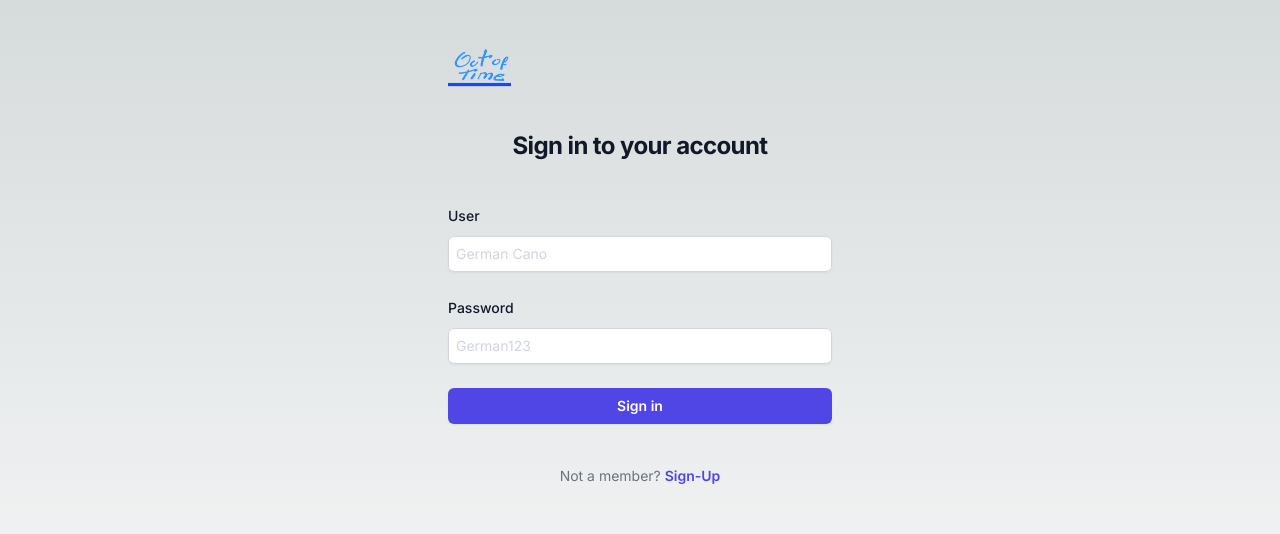
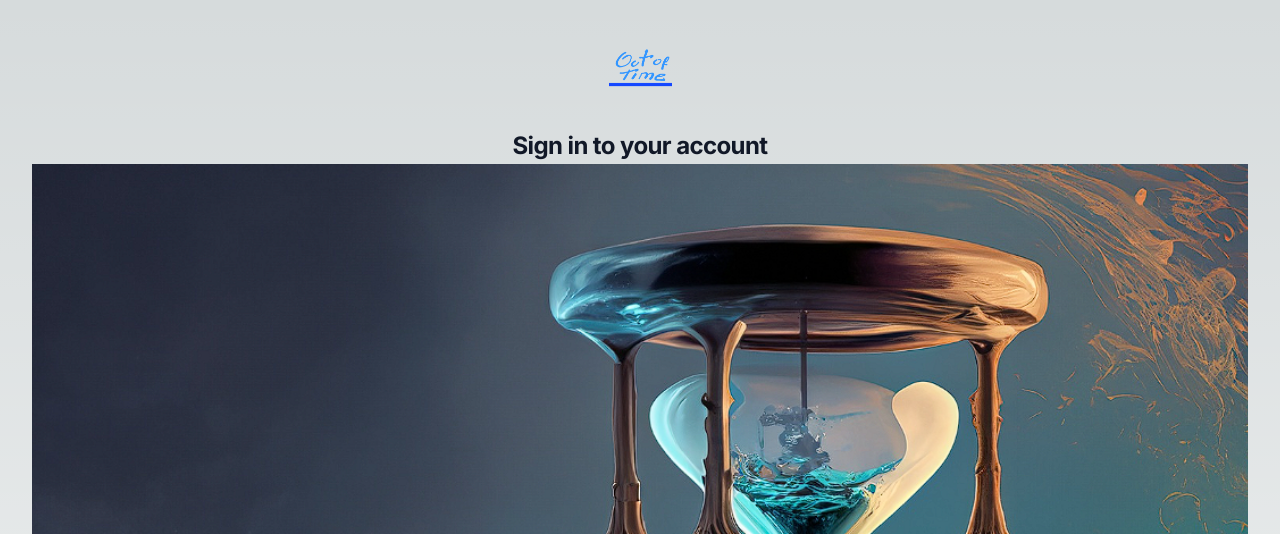
Before and after one commit to oconsl/out-of-time-myb, a Next.js app: page /login in a window 1280 px wide. Shown: the top 534 px of the page. Built offline with nearby package versions, Linux system fonts and the light colour scheme.

Commit message:
add background images and corrections in login page

```diff
--- a/src/app/login/page.jsx
+++ b/src/app/login/page.jsx
@@ -1,20 +1,35 @@
 import Link from "next/link";
-import Image from 'next/image'
-import logo from '@/assets/logo-op1.png'
+import Image from "next/image";
+import logo from "@/assets/logo-op1.png";
+import watchImage from "@/assets/reloj-op1.png";
+import bgImage from "@/assets/bgRegister.png";
 
 export default function LoginPage() {
   return (
     <>
       <div className="flex min-h-full flex-1 flex-col justify-center px-6 py-12 lg:px-8">
         <div className="sm:mx-auto sm:w-full sm:max-w-sm">
-           <picture>
-            <Image src={logo} alt="Out of Time - Logo" height={'40'} />
-           </picture>
+          <picture className="flex justify-center">
+            <Image src={logo} alt="Out of Time - Logo" height={"40"} />
+          </picture>
           <h2 className="mt-10 text-center text-2xl font-bold leading-9 tracking-tight text-gray-900">
             Sign in to your account
           </h2>
         </div>
-
+        <section className="hidden lg:block">
+          <Image
+            src={watchImage}
+            alt="Out of time"
+            className="w-full h-screen object-cover"
+          />
+        </section>
+        <section className="block lg:hidden mr-0">
+          <Image
+            src={bgImage}
+            alt="Out of time"
+            className="w-full h-screen object-cover "
+          />
+        </section>
         <div className="mt-10 sm:mx-auto sm:w-full sm:max-w-sm">
           <form className="space-y-6" action="#" method="POST">
             <div>
@@ -73,7 +88,7 @@ export default function LoginPage() {
             Not a member?{" "}
             <Link
               href="/sign-up"
-              className="font-semibold leading-6 text-indigo-600 hover:text-indigo-500"
+              className="font-semibold underline leading-6 text-indigo-600 hover:text-indigo-500"
             >
               Sign-Up
             </Link>
@@ -82,8 +97,8 @@ export default function LoginPage() {
       </div>
       <div>
         <section className="flex w-full justify-center">
-          <video width="640" height="360" controls>
-            <source src="/src/assets/VideoEjemplo.mp4" type="video/mp4" />
+          <video width="320" height="180" controls autoPlay>
+            <source src="/VideoEjemplo.mp4" type="video/mp4" autoPlay />
             Tu navegador no admite el elemento de video.
           </video>
         </section>
```
Also changed, not shown: src/assets/bgRegister.png (added), 1 other file (tests, documents, lock files or other folders).
